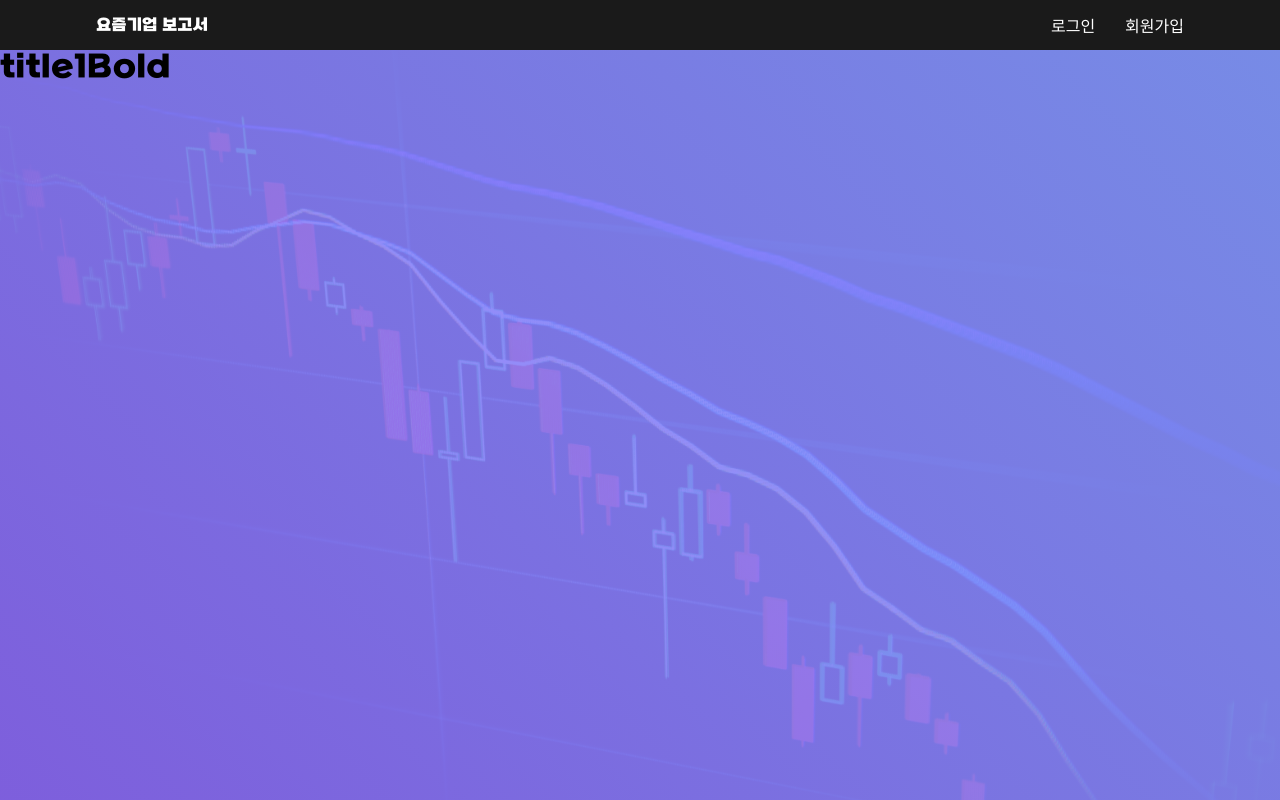
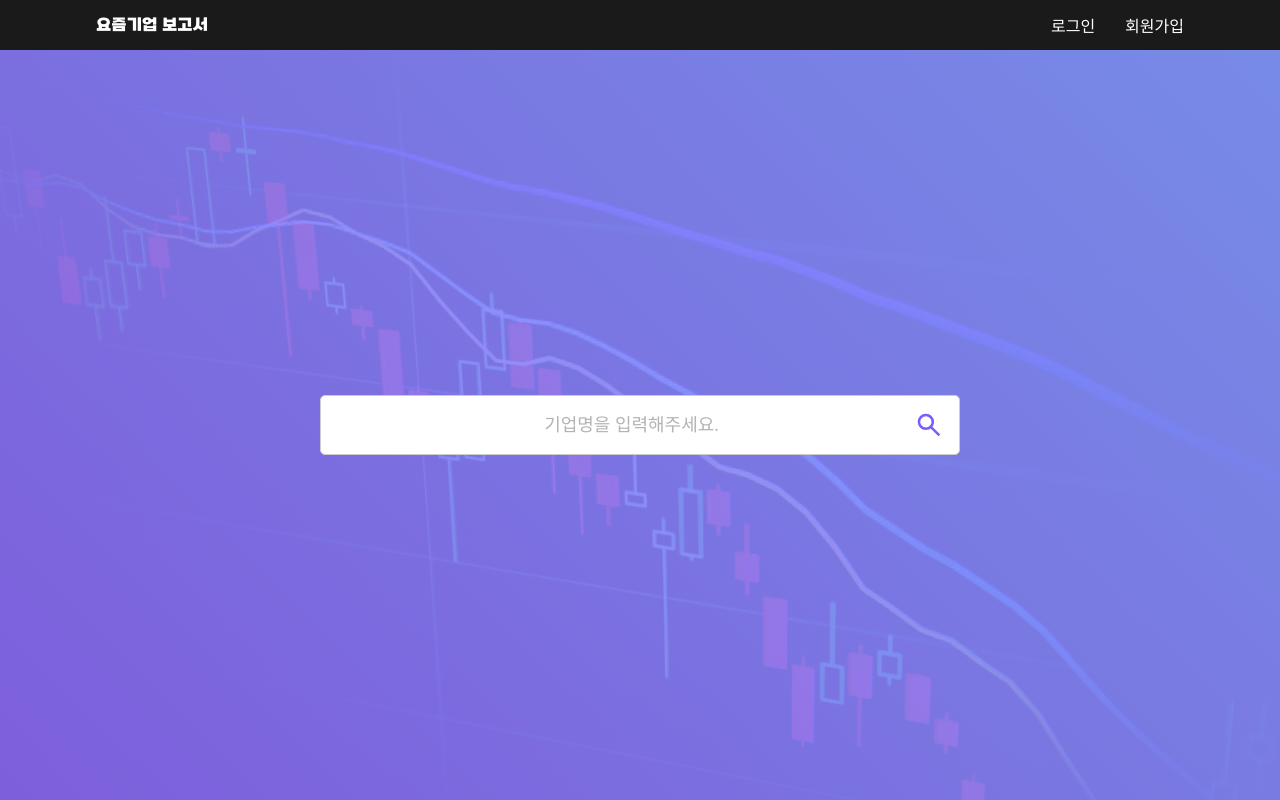
Before and after one commit to Eunhye1109/Practical-Project, a React (Create React App) app in the folder front/: page / in a window 1280 px wide. Built offline with nearby package versions, Linux system fonts and the light colour scheme; a web font is replaced by a local one.

Commit message:
[Design] Home에 검색창 추가

```diff
--- a/front/src/components/atoms/input/Input.tsx
+++ b/front/src/components/atoms/input/Input.tsx
@@ -4,6 +4,7 @@ import { useState } from 'react';
 
 interface Props {
     readonly width: string;
+    readonly height: string;
     readonly label?: string;
     readonly button?: React.ReactNode;
     readonly focusing?: boolean;
@@ -11,32 +12,43 @@ interface Props {
 
 const Container = styled.div<Props>`
     width: ${({width}) => width};
-    height: 40px;
+    height: ${({height}) => height};
     border: 1px solid ${({focusing, theme}) => focusing ? theme.colors.primary[100] : theme.colors.natural[20]};
     border-radius: 5px;
     display: flex;
     justify-content: space-between;
     align-items: center;
     box-sizing: border-box;
-    padding: 10px;
+    padding: 15px;
     overflow: hidden;
     background-color: white;
 `;
 
 const InputBar = styled.input`
     border: none;
+    box-sizing: border-box;
+    width: 100%;
+    height: 100%;
+    font-size: 18px;
+    text-align: center;
+    padding-left: 15px;
 
     &:focus {
         outline: none;
     }
+
+    &::placeholder {
+        text-align: center;
+        color: ${({theme}) => theme.colors.natural[30]};
+    }
 `;
 
-const Input = ({width, label, button}: Props) => {
+const Input = ({width, height, label, button}: Props) => {
     const [focusing, setFocusing] = useState(false);
 
   return (
     // 내부 값 바꾸기
-    <Container width={width} focusing={focusing}>
+    <Container width={width} height={height} focusing={focusing}>
         <InputBar placeholder={label} onFocus={() => setFocusing(true)} onBlur={() => setFocusing(false)} />
         {button}
     </Container>
--- a/front/src/components/molecules/searchInput/SearchInput.tsx
+++ b/front/src/components/molecules/searchInput/SearchInput.tsx
@@ -3,12 +3,13 @@ import { Input, SearchButton } from '../../atoms'
 
 interface Props {
   readonly width: string;
+  readonly height: string;
   readonly label?: string;
 }
 
-const SearchInput = ({width, label}: Props) => {
+const SearchInput = ({width, height, label}: Props) => {
   return (
-    <Input width={width} label={label} button={<SearchButton />}  />
+    <Input width={width} height={height} label={label} button={<SearchButton />}  />
   )
 }
 
--- a/front/src/pages/Home.tsx
+++ b/front/src/pages/Home.tsx
@@ -2,6 +2,7 @@ import React from 'react'
 import styled from '@emotion/styled'
 import { typoStyle } from 'styles/typoStyle';
 import bg from '../assets/images/background02.jpg';
+import { SearchInput } from 'components/molecules';
 
 const TSt01 = styled.p`
   ${({theme}) => typoStyle.subTitle.bold(theme)}
@@ -15,12 +16,16 @@ const Container = styled.div`
     url(${bg});
   background-size: cover;
   background-position: center;
+  display: flex;
+  justify-content: center;
+  align-items: center;
+  flex-direction: column;
 `;
 
 const Home = () => {
   return (
     <Container>
-      <TSt01>title1Bold</TSt01>
+      <SearchInput width='50%' height='60px' label='기업명을 입력해주세요.' />
     </Container>
   )
 }
```
